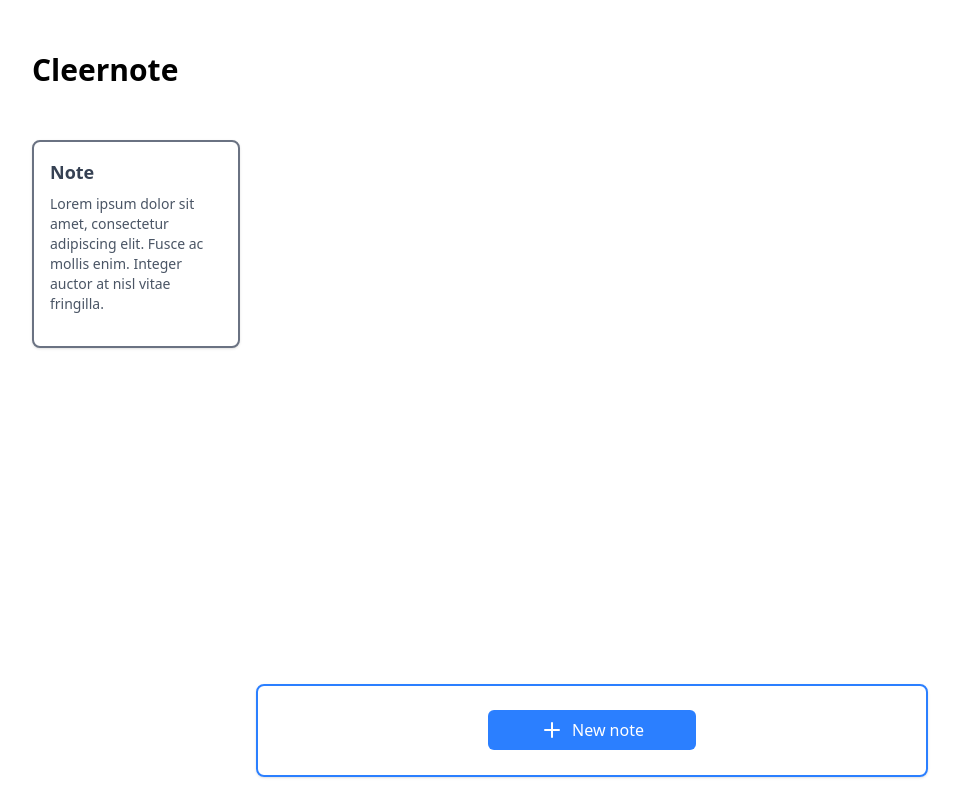
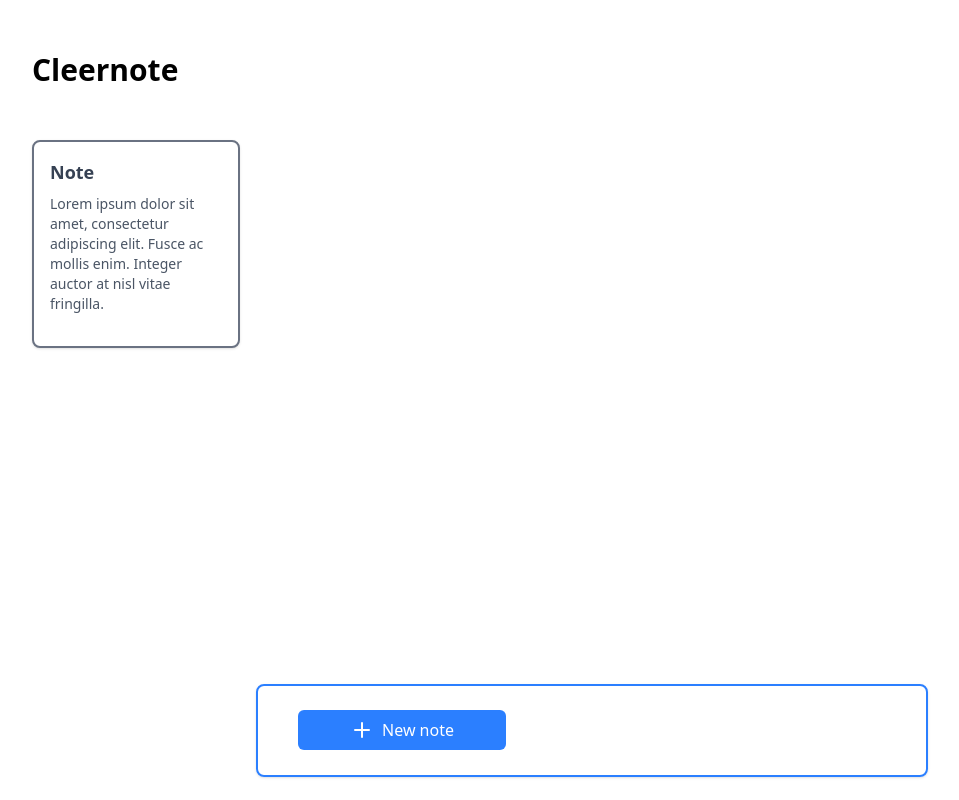
Before and after one commit to rafajdev/Cleernote, a React (Vite) app: page / in a window 1280 px wide. Shown: the whole page, without its empty margins (48-1007 px from the left). Built offline with nearby package versions, Linux system fonts and the light colour scheme.

Commit message:
style: Altera espaçamento dos filhos de Navbar

```diff
--- a/src/components/Navbar.tsx
+++ b/src/components/Navbar.tsx
@@ -8,8 +8,8 @@ export default function Navbar({ children }: NavbarProps) {
 	return (
 		<nav
 			className='
-			flex items-center justify-center
-			w-2xl h-2/3
+			flex items-center justify-between
+			w-2xl h-2/3 p-10
 			border-2 border-blue-500
 			rounded-lg
 			shadow-sm'
```
